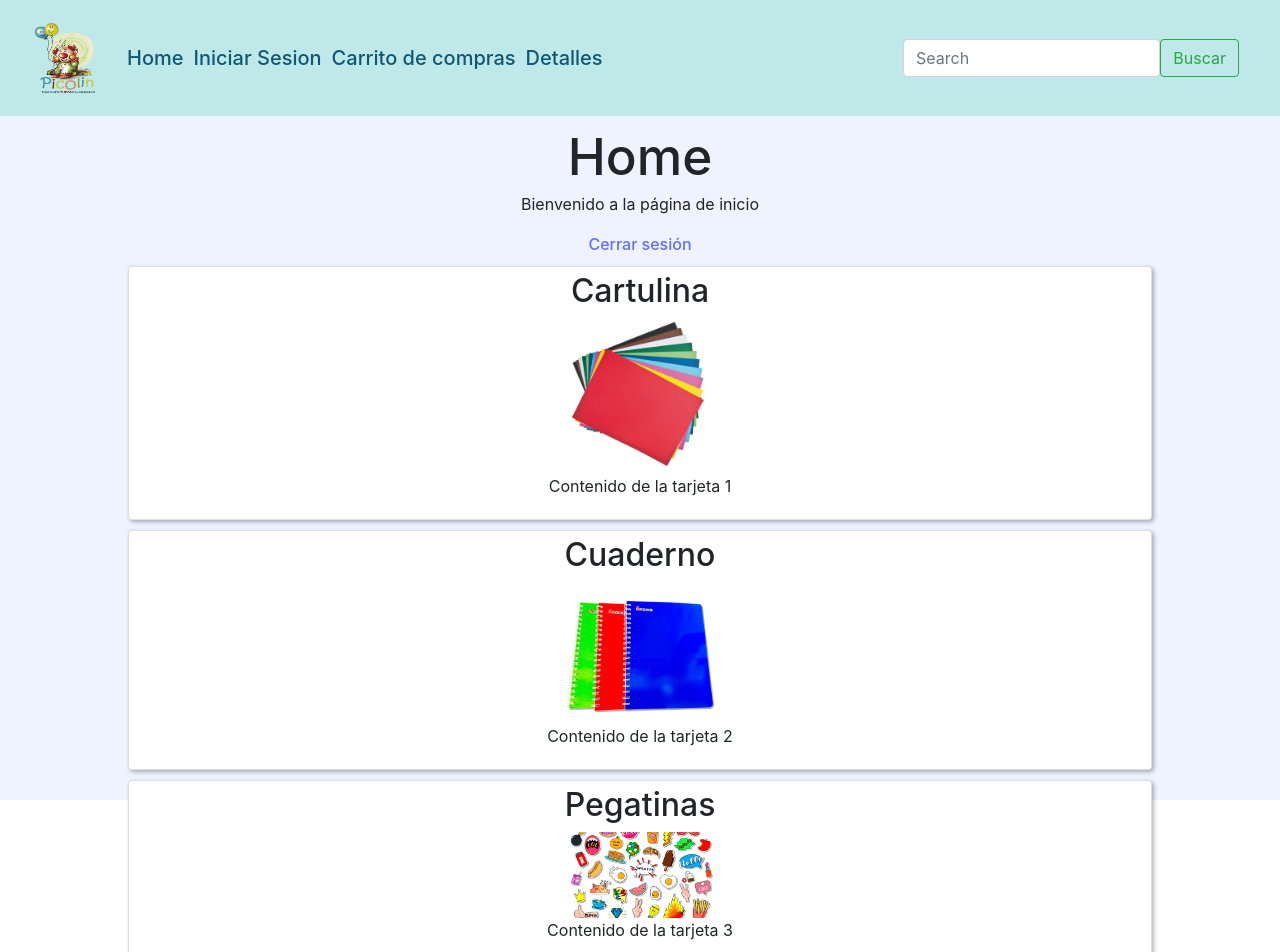
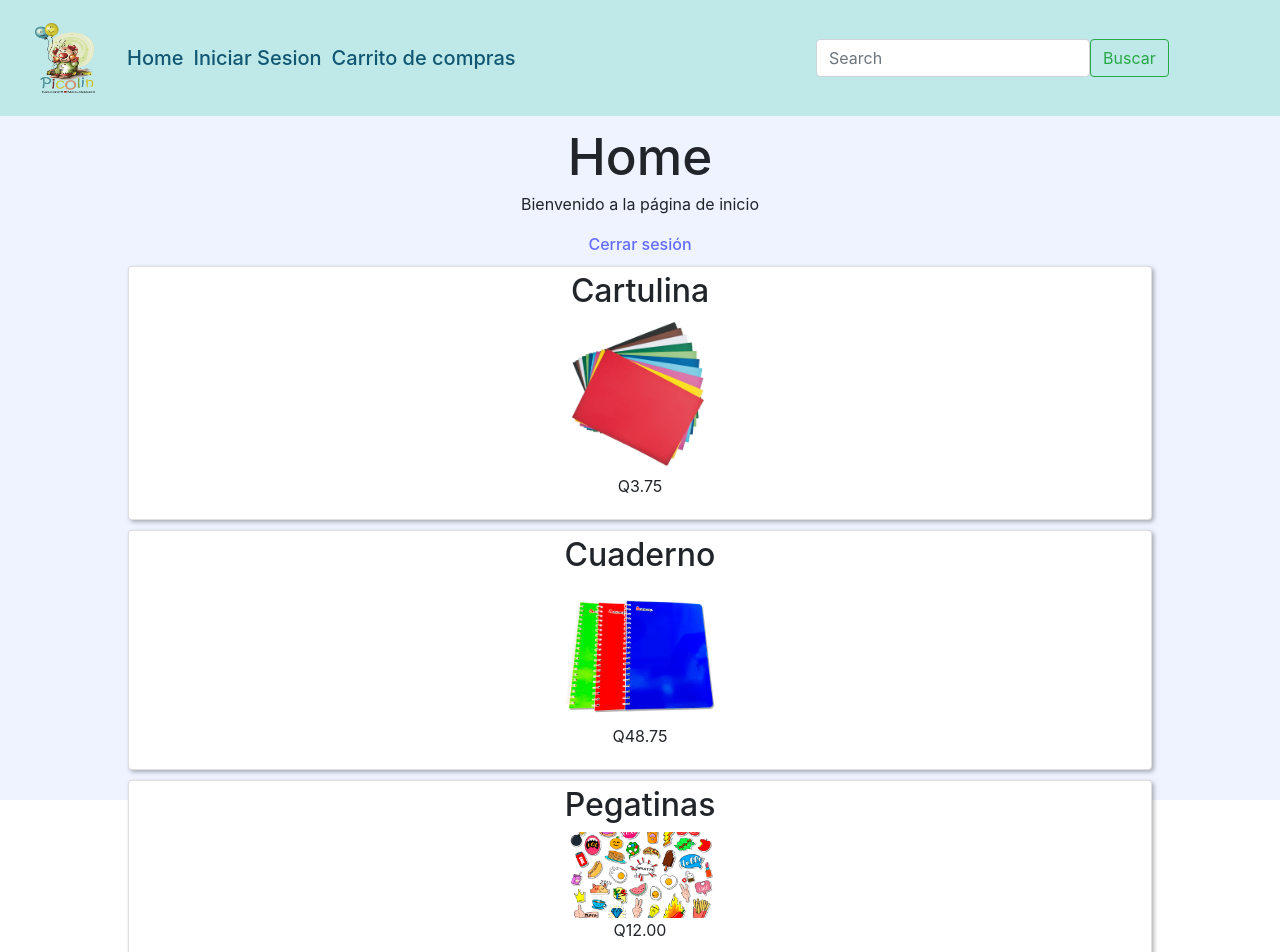
Before and after one commit to angelargd8/Proyecto-software, a React (Vite) app in the folder Proyecto/vite-project/: page / in a window 1280 px wide. Shown: the top 952 px of the page. Built offline with nearby package versions, Linux system fonts and the light colour scheme.

Commit message:
Conexión entre Home y los detalles de los productos

```diff
--- a/Proyecto/vite-project/src/componentes/detalles.jsx
+++ b/Proyecto/vite-project/src/componentes/detalles.jsx
@@ -1,8 +1,17 @@
 import './detalles.css'
 import React, { useState } from 'react'
+import { useLocation } from 'react-router-dom'
 
-function Detalles({setRutaActual}){
+function Detalles(){
     const [cantidad, setCantidad] = useState(1)
+    const location = useLocation()
+    const { cardInfo } = location.state || {}
+
+    if (!cardInfo) {
+        return <div>Error: No se encontraron detalles para mostrar.</div>;
+    }
+
+    const {title, content, imagen} = cardInfo
 
     const restarCantidad = () => {
         if (cantidad > 1) {
@@ -27,9 +36,9 @@ function Detalles({setRutaActual}){
 
     return(
         <div className="cuerpo">
-            <img src='https://grupotucan.com/media/catalog/product/cache/1/image/530x/040ec09b1e35df139433887a97daa66f/p/a/papel-ecologico-coloes-reales.-01.png' alt='producto'/>
-            <h2>HOJAS DE PAPEL</h2>
-            <h3>Precio: Q50.00</h3>
+            <img src={imagen} alt='producto'/>
+            <h2>{title}</h2>
+            <h3>Precio: {content}</h3>
             <p>No incluye precio de envío</p>
             <h5 className='titulos'>Cantidad:</h5>
             <div className="detalle-cantidad">
--- a/Proyecto/vite-project/src/componentes/home.jsx
+++ b/Proyecto/vite-project/src/componentes/home.jsx
@@ -1,26 +1,27 @@
 import Card from "./card.jsx";
 import './home.css';
 import { useState, useEffect} from 'react';
+import { useNavigate } from 'react-router-dom'
 
 function Home() {
   const [listadoCards, setCards] = useState([]);
+  const navigate = useNavigate()
 
+
+  // ir al apartado de detalles
+  const info = (title, cardInfo) => {
+    navigate(`/detalles/${title}`,{ state: { cardInfo } })
+  }
 
   // cargar las cards
   function cargarCards(){
     setCards([
-      {title: "Cartulina", content: "Contenido de la tarjeta 1", imagen: "../src/assets/img/cartulina.jpg"},
-      {title: "Cuaderno", content: "Contenido de la tarjeta 2", imagen: "../src/assets/img/cuadernos.png"},
-      {title: "Pegatinas", content: "Contenido de la tarjeta 3", imagen: "../src/assets/img/pegatinas.jpg"},
-      {title: "plumas", content: "Contenido de la tarjeta 4", imagen: "../src/assets/img/plumas.jpg"},
-      {title: "Ojitos locos", content: "Contenido de la tarjeta 5", imagen: "../src/assets/img/ojosmoviles.jpeg"},
+      {title: "Cartulina", content: "Q3.75", imagen: "../src/assets/img/cartulina.jpg"},
+      {title: "Cuaderno", content: "Q48.75", imagen: "../src/assets/img/cuadernos.png"},
+      {title: "Pegatinas", content: "Q12.00", imagen: "../src/assets/img/pegatinas.jpg"},
+      {title: "plumas", content: "Q24.50", imagen: "../src/assets/img/plumas.jpg"},
+      {title: "Ojitos locos", content: "Q12.00", imagen: "../src/assets/img/ojosmoviles.jpeg"},
     ]);
-  }
-
-
-  // mostrar un alert con el nombre de la card seleccionada
-  function info(name){
-    alert("Elegiste la card " + name);
   }
 
   useEffect(() => {
@@ -32,9 +33,9 @@ function Home() {
       <h1>Home</h1>
       <p>Bienvenido a la página de inicio</p>
       <a href="/login">Cerrar sesión</a>
-      {listadoCards.map((elemento) => {
-        return <Card title={elemento.title} content={elemento.content} imagen={elemento.imagen} click={info} />
-      })}
+      {listadoCards.map((elemento) => (
+        <Card key={elemento.title} title={elemento.title} content={elemento.content} imagen={elemento.imagen} click={() => info(elemento.title,elemento)} />
+      ))}
 
     </div>
   );
--- a/Proyecto/vite-project/src/componentes/navbar.jsx
+++ b/Proyecto/vite-project/src/componentes/navbar.jsx
@@ -45,10 +45,6 @@ function Nabvar(){
         navigate("/carrito");
       };
 
-    const handleDetalles = () => {
-        navigate("/detalles");
-      };
-
     return (
         <>
         {
@@ -77,11 +73,6 @@ function Nabvar(){
                     </li><li className="nav-item">
                     <a className="nav-text" href="/carrito"  onClick={handleCarrito}>Carrito de compras</a>
                     </li>
-                    {/*------------ Esto es solo para probar mi pantalla, cuando ya existan las cards de productos hay que quitarlo ------------*/}
-                    <li className="nav-item">
-                    <a className="nav-text" href="/detalles" onClick={handleDetalles}>Detalles</a>
-                    </li>
-                    {/*-------------------------------------------------------------------------------------------------------------------------*/}
 
                 </ul>
                 <form className="d-flex buscar" role="search">
--- a/Proyecto/vite-project/src/componentes/router.jsx
+++ b/Proyecto/vite-project/src/componentes/router.jsx
@@ -13,7 +13,7 @@ function AppRouter(){
             <Route path="/login" element={<Login />} />
             <Route path="/signup" element={<SingUp />} />
             <Route path="/carrito" element={<Carrito />} />
-            <Route path="/detalles" element={<Detalles/>} />
+            <Route path="/detalles/:title" element={<Detalles/>} />
             <Route path="/" element={<Home />} />
         </Routes>
     )
```
